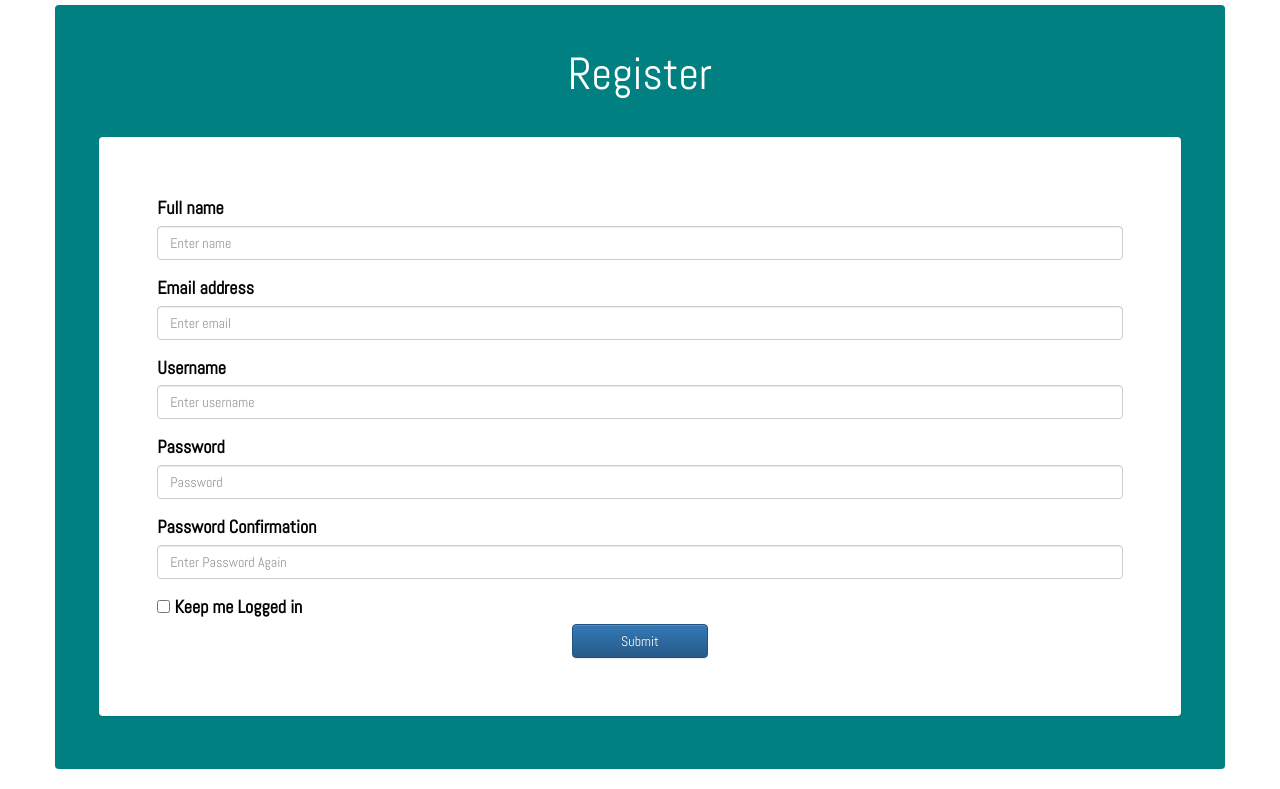
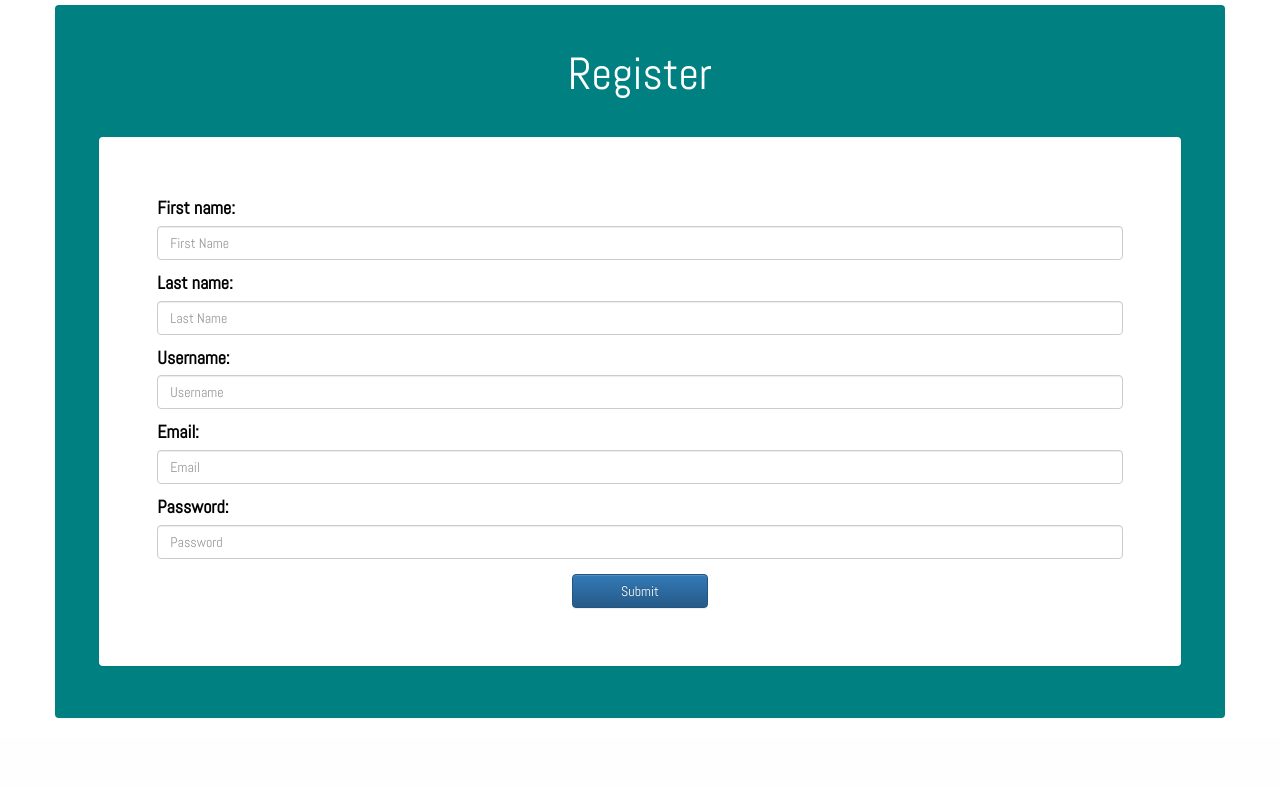
Before and after one commit to hkdeman/web_dev_final_project, a Django app: page /register/ in a window 1280 px wide. Shown: the part 171-960 px from the top of the page. After the commit the page ends 889 px from the top, so only its background shows below. Run offline with Django 3.2, Linux system fonts and the light colour scheme; some libraries are stand-ins or nearby versions.

Commit message:
Registration done

```diff
--- a/templates/unevu/base.html
+++ b/templates/unevu/base.html
@@ -46,8 +46,12 @@
 	                    <li><a href="{% url 'about' %}">About</a></li>
 	                </ul>
 	                <ul class="nav navbar-nav navbar-right">
-	                    <li><a href="{% url 'register' %}">Register</a></li>
-	                    <li><a href="{% url 'login' %}">Login</a></li>
+		                	{% if user.is_authenticated %}
+		                		<li><a href="{% url 'logout' %}">Log out, {{ user.first_name }} {{user.last_name }} </a></li>
+		              	{% else %}
+		                    <li><a href="{% url 'register' %}">Register</a></li>
+		                    <li><a href="{% url 'login' %}">Login</a></li>
+		                {% endif %}
 	                </ul>
 	                </div><!-- /.navbar-collapse -->
 	            </div><!-- container fluid collapse -->
--- a/templates/unevu/register.html
+++ b/templates/unevu/register.html
@@ -15,42 +15,18 @@
                 <h1>Register</h1>
             </div>
             <div class="col-lg-12 panel form-panel register-form">
-                <form>
-                		<form role="form"  method="post" action=".">
+                		<form role="form"  method="post" action="">
 					{% csrf_token %}
+                    <div class="form-group">
+                        {{form.as_p}}
+                    </div>
 
-                    <div class="form-group">
-                        <label for="name">Full name</label>
-                        <input type="text" name="name" class="form-control" id="register-name" aria-describedby="nameHelp" placeholder="Enter name">
-                    </div>
-                    <div class="form-group">
-                        <label for="email">Email address</label>
-                        <input type="email" name="email" class="form-control" id="register-email" aria-describedby="emailHelp" placeholder="Enter email">
-                    </div>
-                    <div class="form-group">
-                        <label for="username">Username</label>
-                        <input type="text" name="username" class="form-control" id="username-email" aria-describedby="usernameHelp" placeholder="Enter username">
-                    </div>
-                    <div class="form-group">
-                        <label for="password">Password</label>
-                        <input type="password" name="password" class="form-control" id="exampleInputPassword1" placeholder="Password">
-                    </div>
-                    <div class="form-group">
-                        <label for="password">Password Confirmation</label>
-                        <input type="password" name="password2" class="form-control" id="exampleInputPassword1" placeholder="Enter Password Again">
-                    </div>
-                    <div class="form-check">
-                        <input type="checkbox" class="form-check-input" id="exampleCheck1">
-                        <label class="form-check-label" for="exampleCheck1">Keep me Logged in</label>
-                    </div>
                     <div class="center">
-                        <button type="submit" name = "submit" value="Register" class="btn btn-primary center">Submit</button>
+                        <button type="submit" name ="submit" value="Register" class="btn btn-primary center">Submit</button>
                     </div>
                 </form>
             </div>
         </div>
-
-    </div>
 {% endblock %}
 
 </body>
--- a/unevu/forms.py
+++ b/unevu/forms.py
@@ -2,8 +2,12 @@ from django.contrib.auth.models import User
 from django import forms
 
 class UserForm(forms.ModelForm):
-    password = forms.CharField(widget=forms.PasswordInput())
+    first_name = forms.CharField(widget=forms.TextInput(attrs={'class':'form-control','placeholder':'First Name'}))
+    last_name = forms.CharField(widget=forms.TextInput(attrs={'class':'form-control','placeholder':'Last Name'}))
+    username = forms.CharField(widget=forms.TextInput(attrs={'class':'form-control','placeholder':'Username'}))
+    email = forms.CharField(widget=forms.TextInput(attrs={'class':'form-control','placeholder':'Email'}))
+    password = forms.CharField(widget=forms.PasswordInput(attrs={'class':'form-control','placeholder':'Password'}))
 
     class Meta:
         model = User
-        fields = ('username', 'email', 'password')
+        fields = ('first_name', 'last_name','username', 'email', 'password')
--- a/unevu/urls.py
+++ b/unevu/urls.py
@@ -9,4 +9,6 @@ urlpatterns = [
     url(r'^choose-uni/$', views.choose_uni, name = 'choose_uni'),
     url(r'^home-details$',views.home_details,name='home-details'),
     url(r'^review-course/(?P<course_id>\d+)$',views.review_course,name='review-course'),
+    url(r'^logout/$', views.user_logout, name='logout'),
+
 ]
--- a/unevu/views.py
+++ b/unevu/views.py
@@ -1,6 +1,6 @@
 from django.shortcuts import render,redirect
 from django.template import loader
-from django.contrib.auth import authenticate,login
+from django.contrib.auth import authenticate,login,logout
 from django.http import HttpResponse, HttpResponseRedirect
 from django.urls import reverse
 import json
@@ -26,45 +26,65 @@ def about(request):
 
 def register(request):
     registered = False
-    if request.method == 'POST':
-        user_form = UserForm(data=request.POST)
 
-        if user_form.is_valid():
-            user = user_form.save()
-            user.set_password(user.password)
+    if ('submit' in request.POST):
+        form = UserForm(data=request.POST)
+
+        if form.is_valid():
+            user = form.save(commit=False)
+
+            username = form.cleaned_data['username']
+            password = form.cleaned_data['password']
+            email = form.cleaned_data['email']
+            first_name = form.cleaned_data['first_name']
+            last_name = form.cleaned_data['last_name']
+
+            user.set_password(password)
             user.save()
 
             registered = True
+
+            if user is not None:
+                if user.is_active:
+                    login(request,user)
+                    return redirect('/')
+
         else:
-            print(user_form.errors)
+            print(form.errors)
     else:
-        user_form = UserForm()
+        form = UserForm()
 
     return render(request,
                   'unevu/register.html',
-                  {'form': user_form,
+                  {'form': form,
                    'registered': registered
                   })
 
 
 def user_login(request):
     if request.method == 'POST':
-        username = request.POST.get('username')
+        email = request.POST.get('email')
         password = request.POST.get('password')
 
-        user = authenticate(username=username, password=password)
+
+        user = authenticate(email=email, password=password)
 
         if user:
             if user.is_active:
                 login(request, user)
-                return HttpResponseRedirect(reverse('index'))
+                return HttpResponseRedirect('unevu/home.html')
             else:
                 return HttpResponse("Your Unevu account is disabled.")
         else:
-            print("Invalid login details: {0}, {1}".format(username, password))
+            print("Invalid login details: {0}, {1}".format(email, password))
             return HttpResponse("Invalid login details supplied.")
     else:
         return render(request, 'unevu/login.html', {})
+
+def user_logout(request):
+    logout(request)
+
+    return redirect('/')
 
 def choose_uni(request):
     context_dict = {}
```
Also changed, not shown: templates/unevu/login.html (+5 -4 lines).
